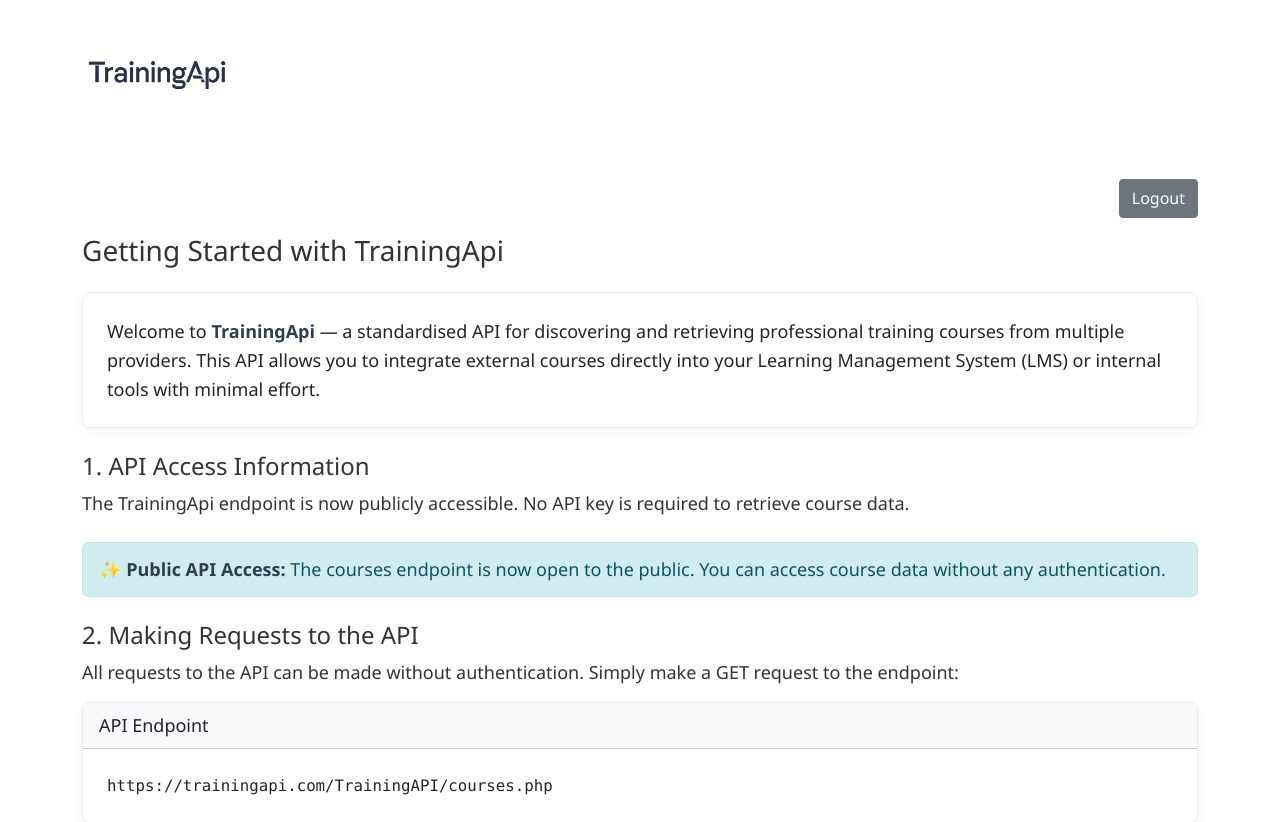
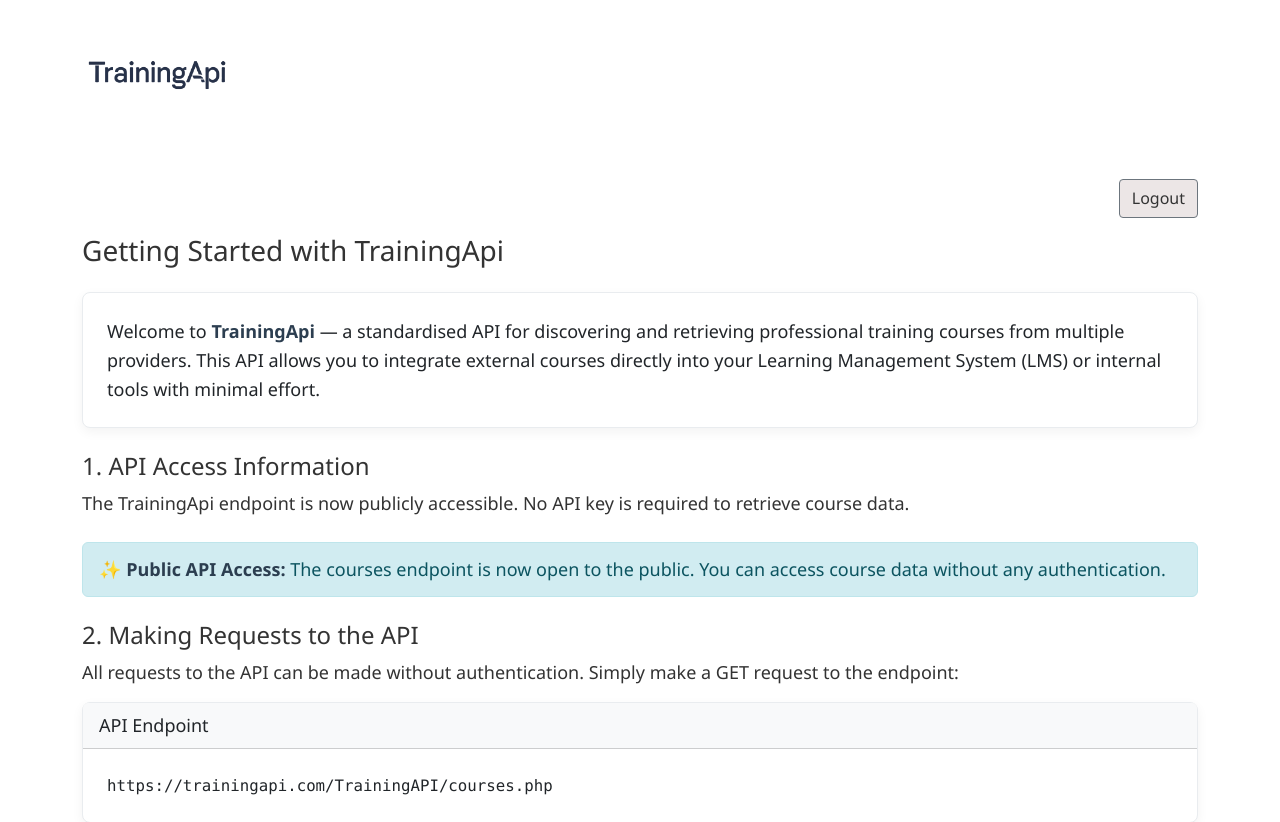
Before and after one commit to Alec-Hajinoff/TrainingAPI, a React (Create React App) app in the folder React/: page /DeveloperDashboard in a window 1280 px wide. Shown: the top 822 px of the page. Built offline with nearby package versions, Linux system fonts and the light colour scheme.

Commit message:
21/3/26, 14:55

```diff
--- a/React/src/LogoutComponent.css
+++ b/React/src/LogoutComponent.css
@@ -6,9 +6,9 @@ body {
 }
 
 .logout-button {
-  background-color: #6c757d;
+  background-color: rgb(236, 230, 230);
   border: 1px solid #6c757d;
-  color: #fff;
+  color: #333;
   padding: 0.375rem 0.75rem;
   font-size: 1rem;
   font-weight: 400;
@@ -22,8 +22,9 @@ body {
 }
 
 .logout-button:hover {
-  background-color: #5a6268;
+  background-color: #d4cdcd;
   border-color: #545b62;
+  color: #333;
 }
 
 .logout-button:not(:before) {
```
